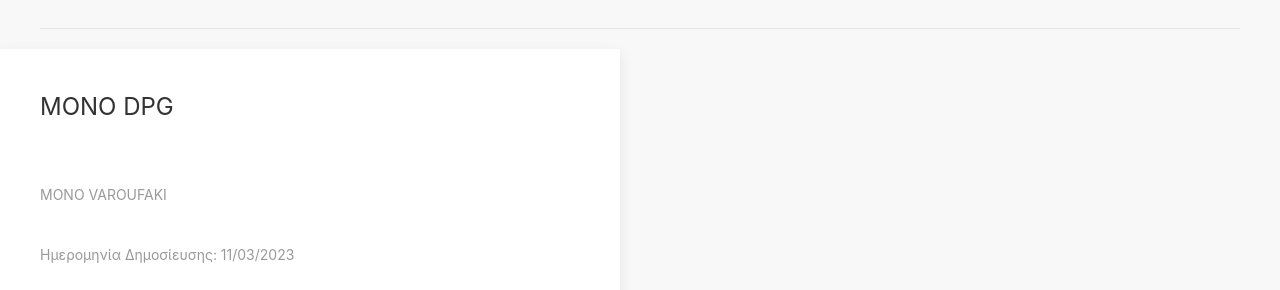
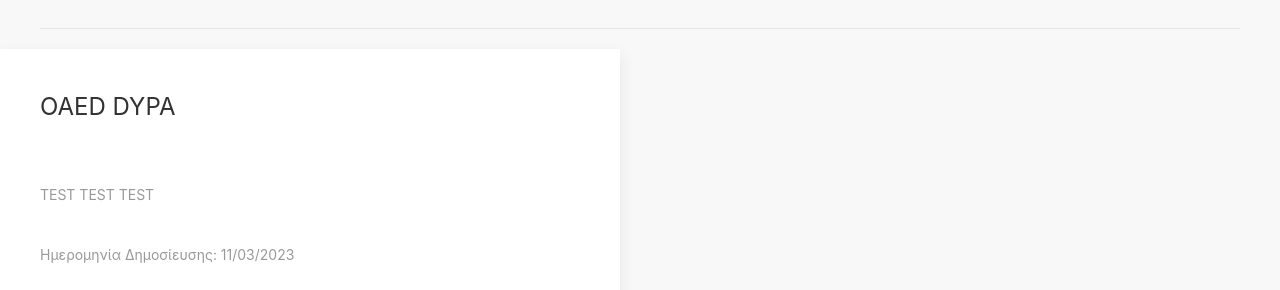
Before and after one commit to F20F20/jekyll-uikit-iek-dypa-komotinis, a Jekyll site: the page built from index.md, in a window 1280 px wide and 900 px high, scrolled down 3106 px. Shown: the part 168-458 px from the top of the window. Built offline with Jekyll 4.4.1, drawn with Linux system fonts in a browser that asks for light colours; nearby versions of some CDN libraries.

Commit message:
Update 2023-03-11-sakis.md

```diff
--- a/_posts/2023-03-11-sakis.md
+++ b/_posts/2023-03-11-sakis.md
@@ -1,7 +1,7 @@
 ---
 layout: post
-title: ΜΟΝΟ DPG
+title: OAED DYPA
 
 ---
 
-ΜΟΝΟ VAROUFAKI
+TEST TEST TEST
```
